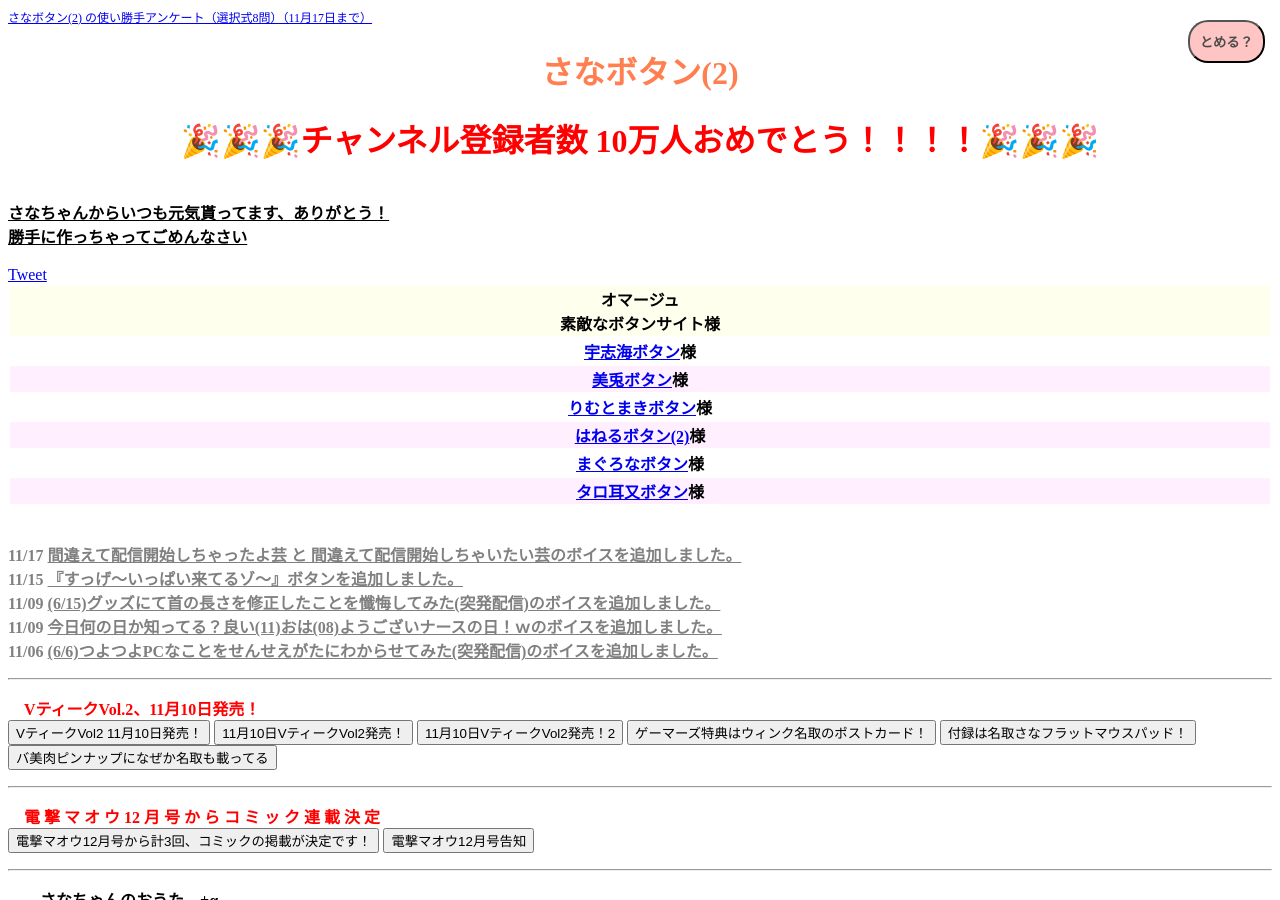
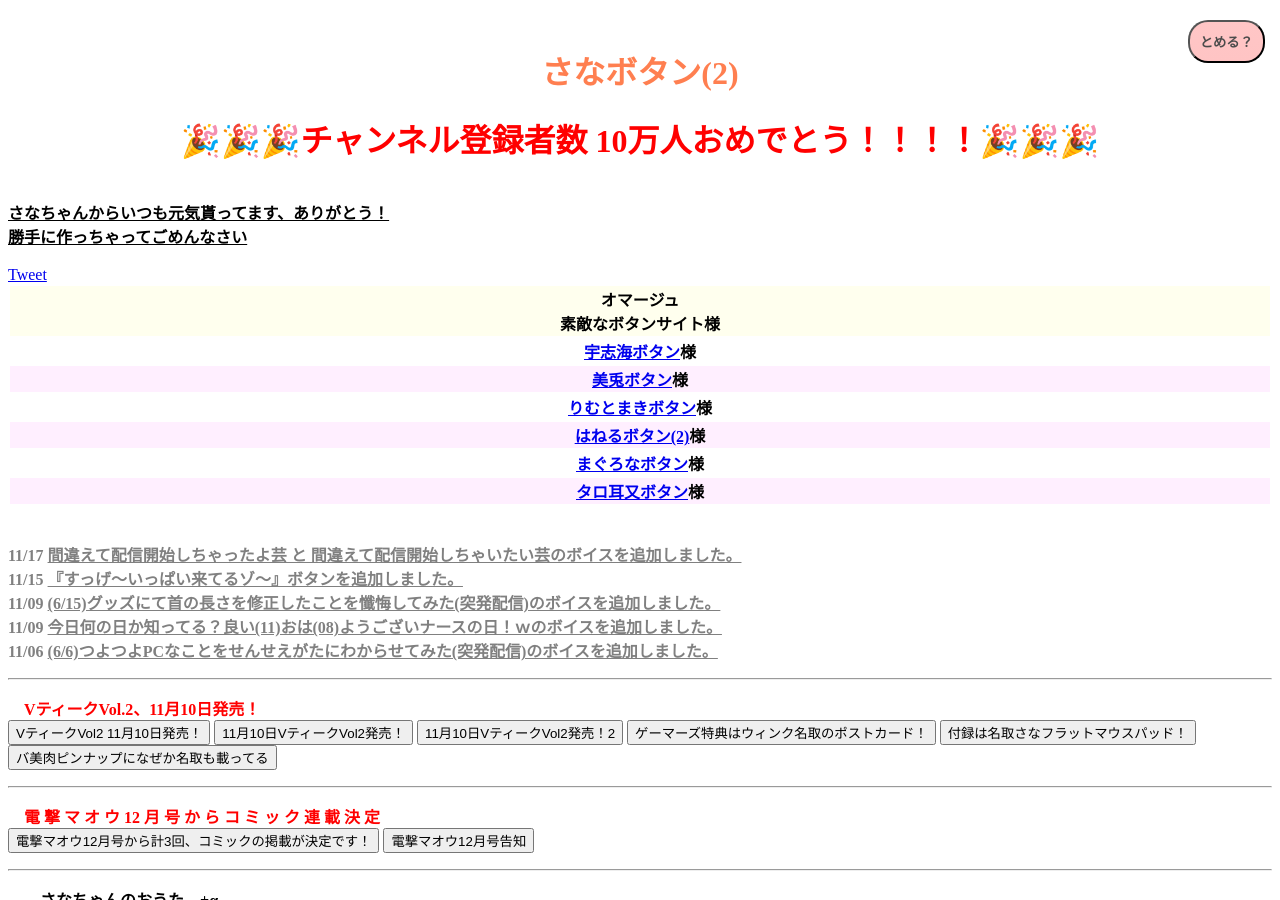
Before and after one commit to sanabutton/sanabutton.github.io, a Jekyll site: the page built from index.html, in a window 1280 px wide and 900 px high. Built offline with Jekyll 4.4.1, drawn with Linux system fonts in a browser that asks for light colours; comment, search, counter and statistics services are not loaded.

Commit message:
さなボタン使い勝手アンケートへのリンクを削除

```diff
--- a/index.html
+++ b/index.html
@@ -8,7 +8,6 @@ layout: home
 <button type="button" id="stop-button" class="fixed">とめる？</button>
 <!-- メインコンテンツよりも手前のレイヤーに表示するもの ここまで -->
 
-<span style="font-size:75%"><a href="https://docs.google.com/forms/d/e/1FAIpQLSdfBhRTwvqWJeuPWHNE4wUlt_gHZEnCeJlGWbzL0gGO5Jx46Q/viewform">さなボタン(2) の使い勝手アンケート（選択式8問）（11月17日まで）</a></span>
 <br>
 
 <header>
```
